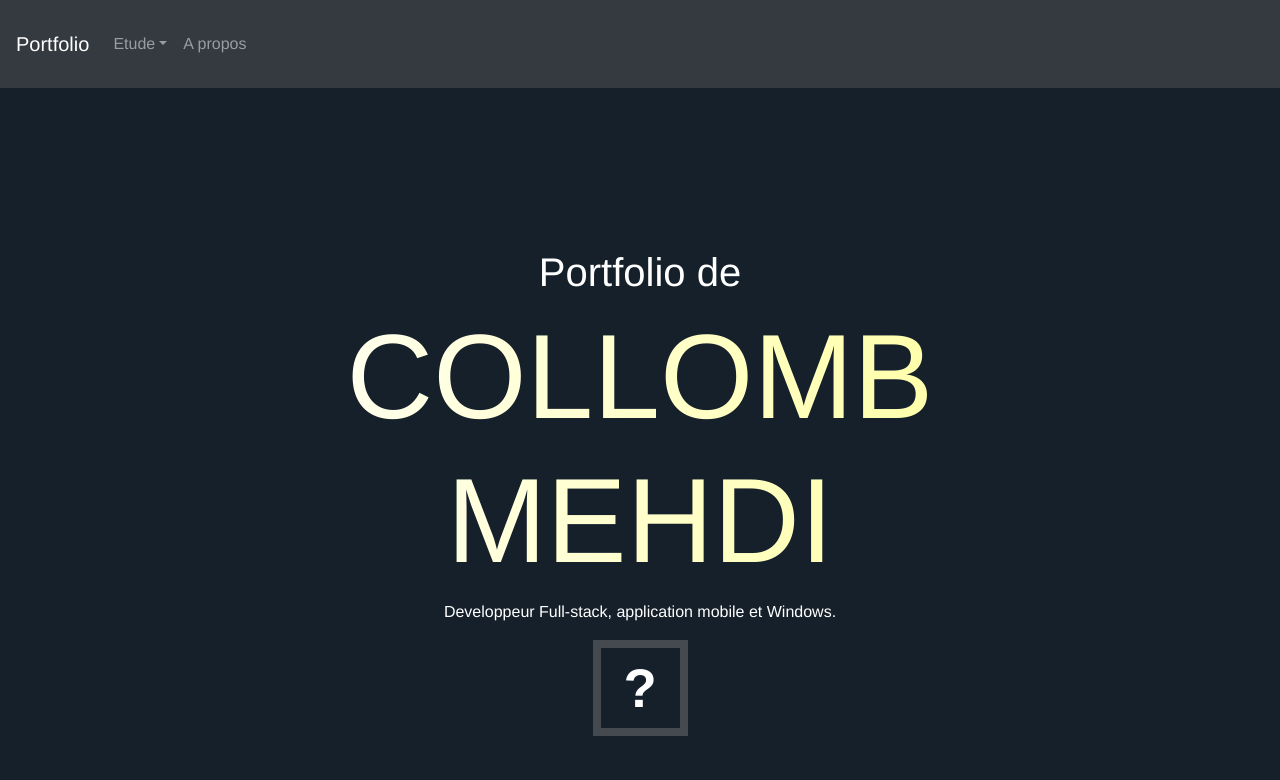
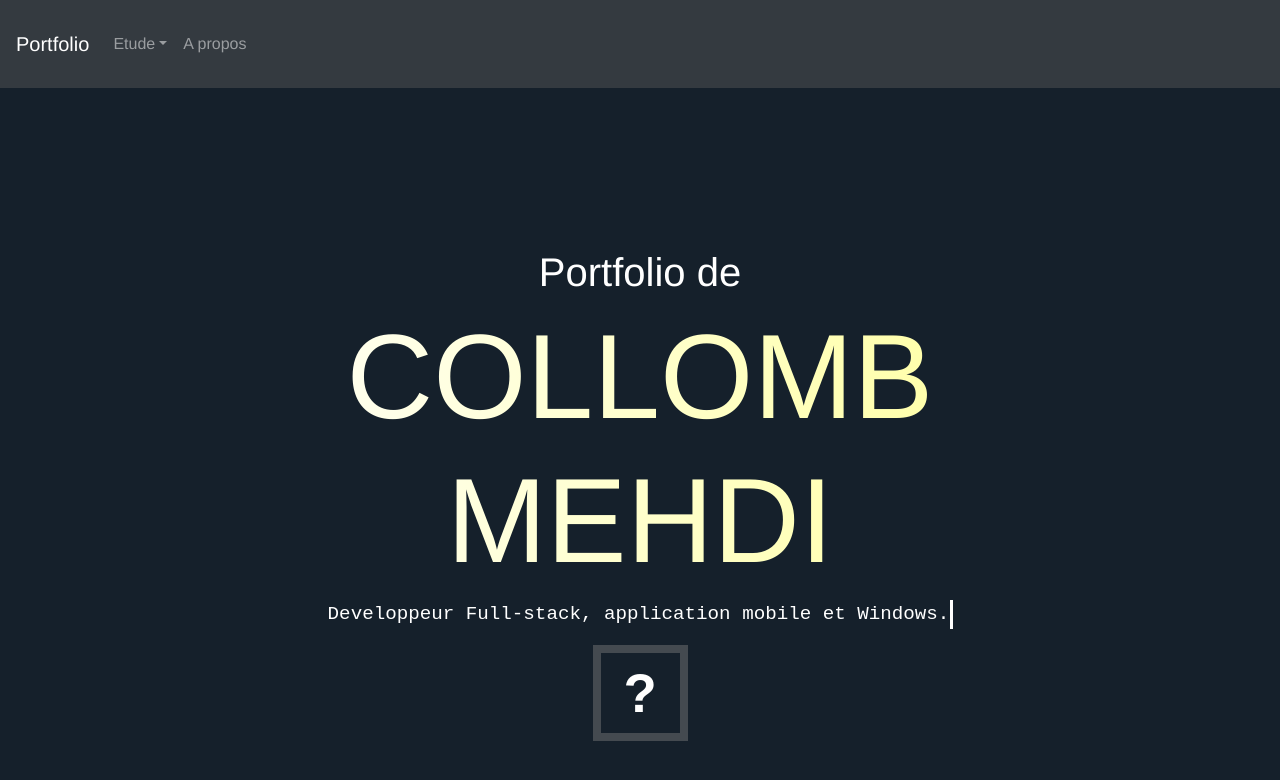
Before and after one commit to Kyowdem/Portfolio, a Vue app: page / in a window 1280 px wide. Shown: the top 780 px of the page. Built offline with nearby package versions, Linux system fonts and the light colour scheme.

Commit message:
add typing effect in home

```diff
--- a/src/views/Home.vue
+++ b/src/views/Home.vue
@@ -9,7 +9,9 @@
           <h1>Collomb Mehdi</h1>
         </div>
         <div class="col-md-12 col-lg-10 col-sm-11">
-          <p>Developpeur Full-stack, application mobile et Windows.</p>
+          <p class="typing-effect">
+            Developpeur Full-stack, application mobile et Windows.
+          </p>
         </div>
       </div>
       <div class="row justify-content-center aboutMe">
@@ -21,7 +23,9 @@
           title="Cliquez pour en savoir plus"
         >
           <transition name="fade" mode="out-in">
-            <p key="1" class="normalText" v-if="showAboutMe">Plus a propos de moi</p>
+            <p key="1" class="normalText" v-if="showAboutMe">
+              Plus a propos de moi
+            </p>
             <p key="2" class="bigText" v-else>?</p>
           </transition>
         </div>
@@ -120,4 +124,28 @@ div.borderRectangle p {
     font-size: 94%;
   }
 }
+
+.typing-effect {
+  width: 68%;
+  animation: typing 3.5s steps(54), blink 0.5s step-end infinite alternate;
+  white-space: nowrap;
+  overflow: hidden;
+  border-right: 3px solid;
+  font-family: monospace;
+  font-size: 1.2em;
+  margin-right: auto;
+  margin-left: auto;
+}
+
+@keyframes typing {
+  from {
+    width: 0;
+  }
+}
+
+@keyframes blink {
+  50% {
+    border-color: transparent;
+  }
+}
 </style>
```
